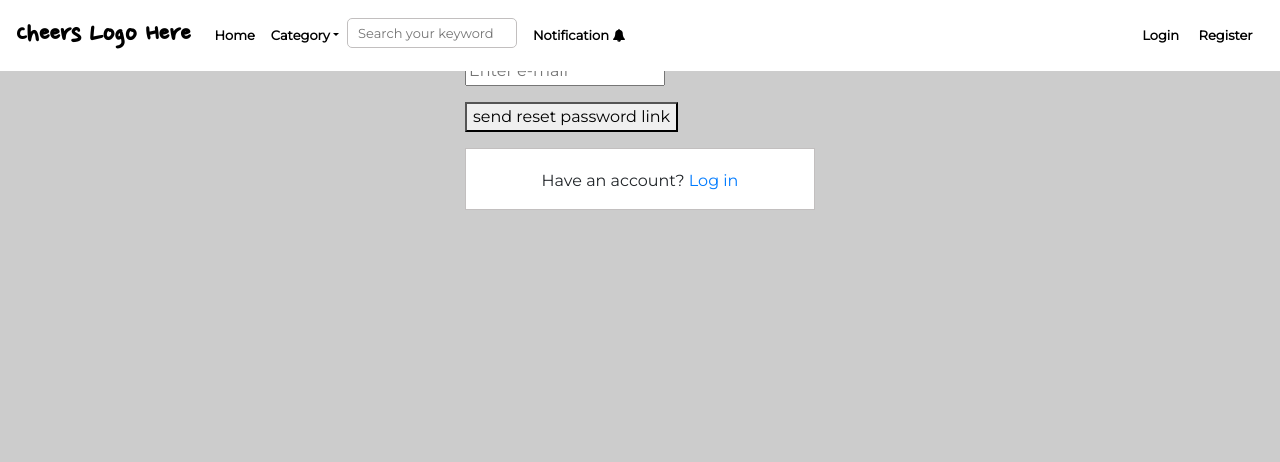
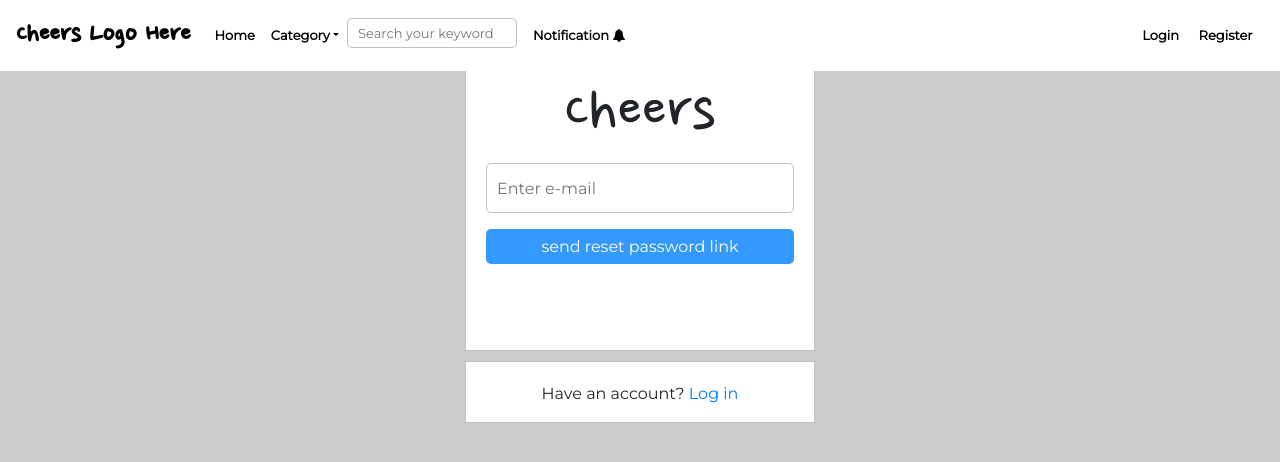
Before and after one commit to irabi01/blog_frontend, a React (Create React App) app: page /forgot_password in a window 1280 px wide. Shown: the top 462 px of the page. Built offline with nearby package versions, Linux system fonts and the light colour scheme.

Commit message:
add css for forget password page

```diff
--- a/src/App.css
+++ b/src/App.css
@@ -187,6 +187,47 @@
 
 
 
+
+/* forget passwpord page style */
+.forgetpassword_part{
+    background: #fff;
+    border: 1px solid #c2bfbf;
+    padding: 70px 20px;
+}
+.forgetpassword_part h1{
+    text-align: center;
+    font-family: 'Nanum Pen Script', cursive;
+    font-size: 70px;
+}
+.forgetpassword_part form input{
+    width: 100%;
+    height: 50px;
+    padding-left: 10px;
+    border-radius: 5px;
+    border: 1px solid #c2bfbf;
+    outline: 0;
+}
+.forgetpassword_part form button{
+    width: 100%;
+    height: 35px;
+    border: none;
+    border-radius: 5px;
+    background: #3399ff;
+    color: #fff;
+}
+.go_to_login{
+    background: #fff;
+    border: 1px solid #c2bfbf;
+    padding-top: 20px;
+    text-align: center;
+    margin-top: 10px;
+}
+.go_to_login p .link{
+    text-decoration: none;
+}
+
+
+
 /* footer page style */
 .footer p{
     text-align: center;
```
